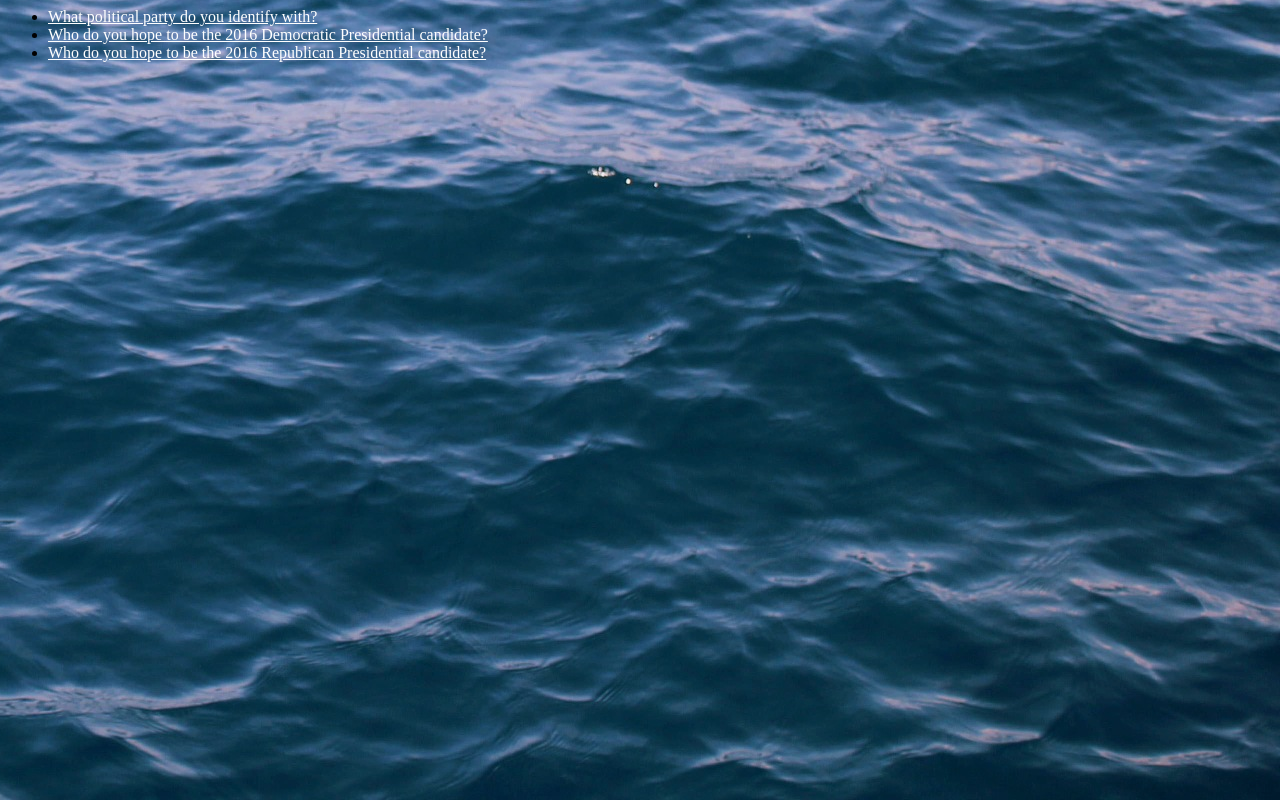
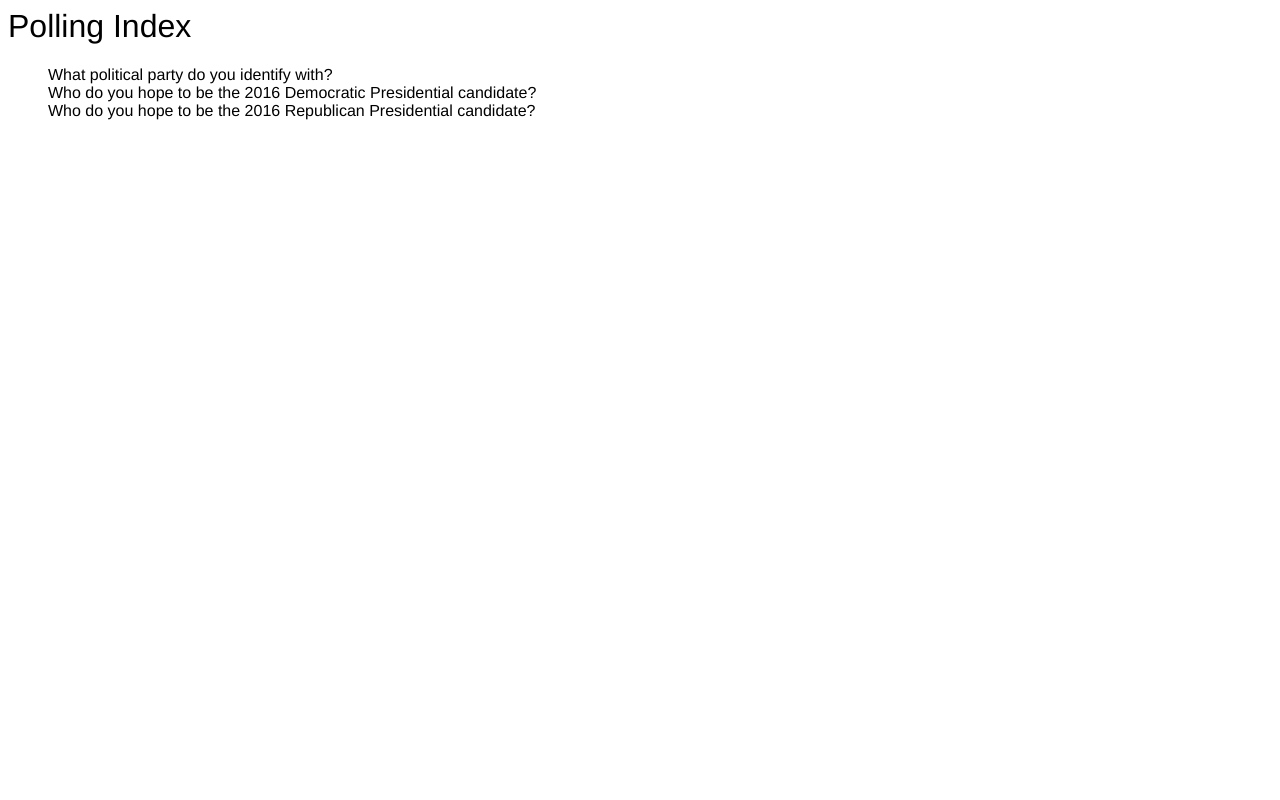
Before and after one commit to SarahJS/mysite, a Django app: page /polls/ in a window 1280 px wide. Run offline with Django 3.2, Linux system fonts and the light colour scheme; data comes from the database, SQL or seed files in the repository; both versions use the stored data as it was after the commit.

Commit message:
Added better styling. Changed questions

```diff
--- a/polls/static/polls/styles.css
+++ b/polls/static/polls/styles.css
@@ -1,7 +1,17 @@
-li a {
-  color: white;
+* {
+  font-family: Helvetica;
+  font-weight: lighter;
 }
 
-body {
-  background: white url("images/background.gif") no-repeat right bottom;
+li {
+  list-style-type: none;
 }
+
+li a {
+  color: black;
+  text-decoration: none;
+}
+
+li a:hover {
+  color: orange;
+}
--- a/polls/templates/polls/detail.html
+++ b/polls/templates/polls/detail.html
@@ -1,3 +1,5 @@
+<link rel="stylesheet" type="text/css" href="../../static/polls/styles.css"/>
+
 <h1>{{ question.question_text }}</h1>
 
 {% if error_message %}<p><strong>{{ error_message }}</strong></p> {% endif %}
--- a/polls/templates/polls/index.html
+++ b/polls/templates/polls/index.html
@@ -2,6 +2,7 @@
 
 <link rel="stylesheet" type="text/css" href="{% static 'polls/styles.css' %}" />
 
+<h1>Polling Index</h1>
 {% if latest_question_list %}
   <ul>
   {% for question in latest_question_list %}
--- a/polls/templates/polls/results.html
+++ b/polls/templates/polls/results.html
@@ -1,3 +1,5 @@
+<link rel="stylesheet" type="text/css" href="/../../static/polls/styles.css"/>
+
 <h1>{{ question.question_text }}</h1>
 
 <ul>
```
Also changed, not shown: db.sqlite3, 1 other file.
